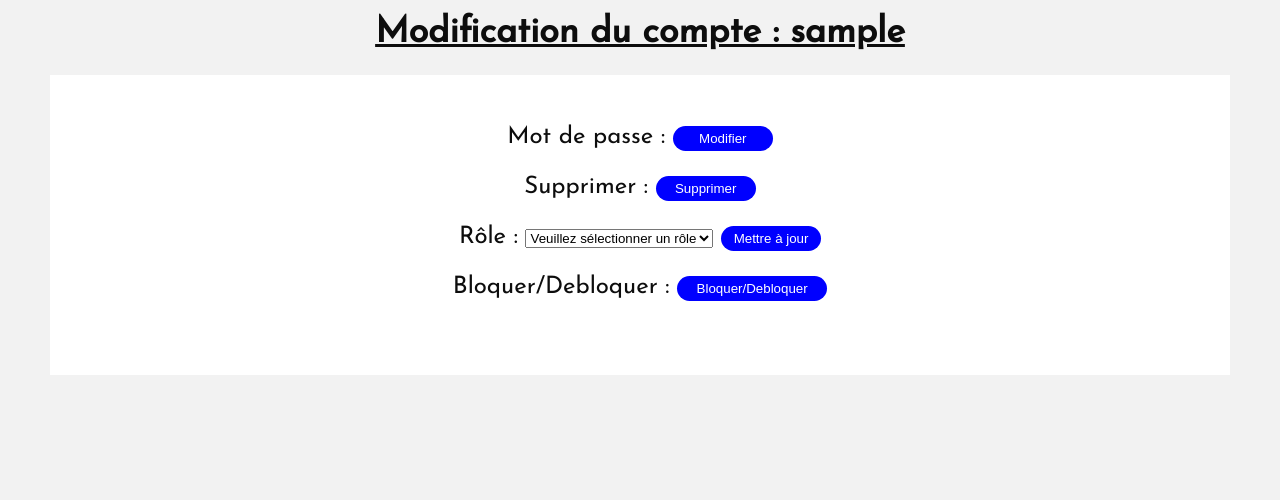
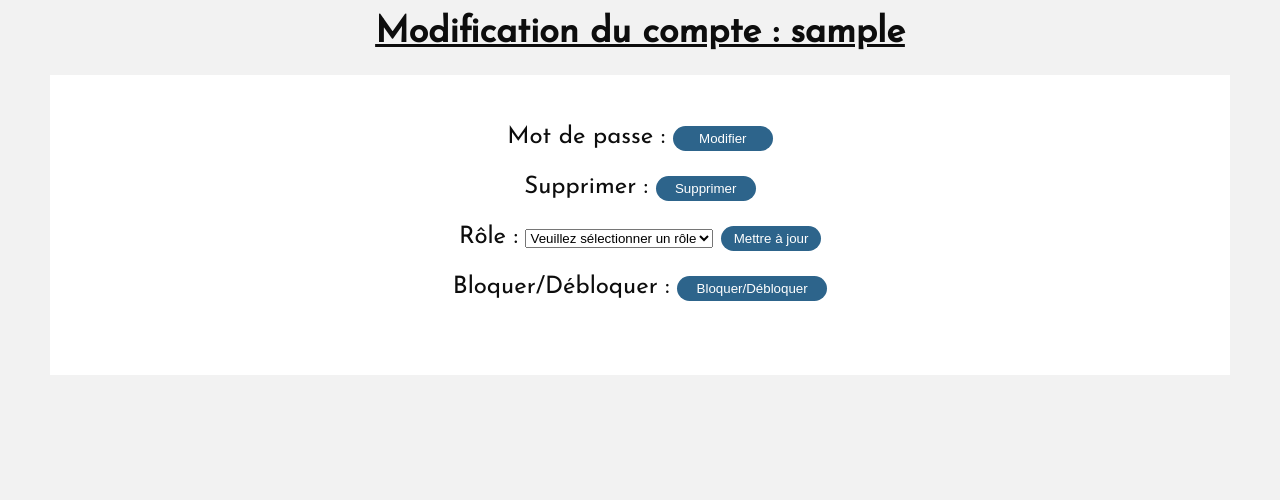
Before and after one commit to Swinir/SAE-24_Experimental_XTRA_Photo, a PHP site: page /modif.php in a window 1280 px wide. Shown: the part 85-585 px from the top of the page. Run offline with PHP 8.4, Linux system fonts and the light colour scheme; the visitor is signed in with stand-in values (Sample User, id 1).

Commit message:
fix: fixed some text errors

```diff
--- a/html/block.php
+++ b/html/block.php
@@ -27,12 +27,12 @@
 $req->closeCursor();
 
 if($block == 0){
-    $descri = 'L\'utilisateur "'.$_SESSION['user_mod'].'" a été débloqué';
+    $descri = 'L\\\'utilisateur "'.$_SESSION['user_mod'].'" a été débloqué';
     logs($descri,1);
     header("Location: modif.php?ch=4");
     exit();
 }elseif($block == 1){
-    $descri = 'L\'utilisateur "'.$_SESSION['user_mod'].'" a été bloqué';
+    $descri = 'L\\\'utilisateur "'.$_SESSION['user_mod'].'" a été bloqué';
     logs($descri,1);
     header("Location: modif.php?ch=5");
     exit();
--- a/html/deco.php
+++ b/html/deco.php
@@ -4,7 +4,7 @@
 $_SESSION['connecte'] = 0;
 $_SESSION['tentative'] = 0;
 $_SESSION['admin'] = 0;
-$descri = 'L\'utilisateur "'.$_SESSION['user_conn'].'" a été déconnecté';
+$descri = 'L\\\'utilisateur "'.$_SESSION['user_conn'].'" a été déconnecté';
 logs($descri,0);
 $_SESSION['user_conn'] = 'null';
 header('Location: index.php')
--- a/html/etat.php
+++ b/html/etat.php
@@ -20,7 +20,7 @@
 $req = $bd->prepare($sql);
 $req->execute();
 $req->closeCursor();
-$descri = 'L\'utilisateur "'.$user.'" a été passé au rôle de "'.$role.'"';
+$descri = 'L\\\'utilisateur "'.$user.'" a été passé au rôle de "'.$role.'"';
 logs($descri,2);
 header("Location: modif.php?ch=3")
 ?>
--- a/html/modif.php
+++ b/html/modif.php
@@ -43,8 +43,8 @@
             </form>
             <br>
             <form action="block.php" method="POST">
-                <label for="block">Bloquer/Debloquer :</label>
-                <input type="submit" name="block" value=" Bloquer/Debloquer " id="block_button">
+                <label for="block">Bloquer/Débloquer :</label>
+                <input type="submit" name="block" value=" Bloquer/Débloquer " id="block_button">
             </form>
             <br>
             <?php
--- a/html/style.css
+++ b/html/style.css
@@ -143,7 +143,7 @@
     border: none;
     border-radius: 50px;
     color: white;
-    background-color: blue;
+    background-color: #2D648B;
     height: 25px;
     width: 100px;
 }
--- a/html/valid_supp.php
+++ b/html/valid_supp.php
@@ -12,7 +12,7 @@
         $req = $bd->prepare($sql);
         $req->execute();
         $req->closeCursor();
-        $descri = 'L\'utilisateur "'.$user.'" a été supprimé';
+        $descri = 'L\\\'utilisateur "'.$user.'" a été supprimé';
         logs($descri,1);
         header("Location: users.php?supp=1");
     }elseif($_POST['conf'] == 'Non'){
```
Also changed, not shown: html/conn.php (+5 -5 lines).
